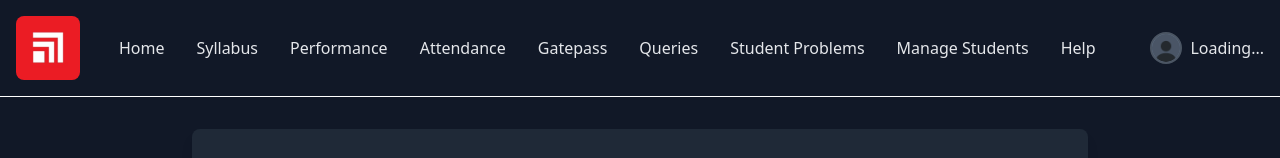
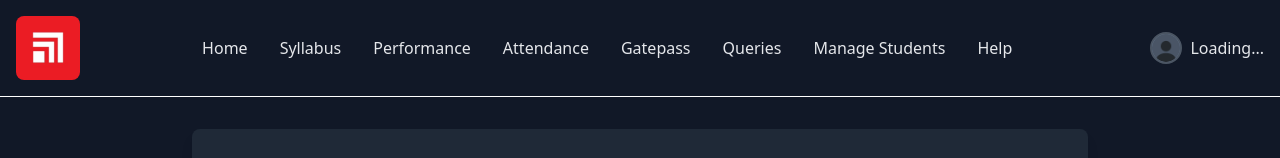
Before and after one commit to BowlPulp/Chitkara-Connect, a React (Vite) app in the folder client/: page /teacher/attendance in a window 1280 px wide. Shown: the top 158 px of the page. Built offline with nearby package versions, Linux system fonts and the light colour scheme; no server answers.

Commit message:
minor update

```diff
--- a/client/src/page/teacher/TeacherNavBar/TeacherNavBar.jsx
+++ b/client/src/page/teacher/TeacherNavBar/TeacherNavBar.jsx
@@ -88,7 +88,6 @@ const TeacherNavBar = () => {
           <Link to="/teacher/attendance" className="hover:text-[#EB1C24]">Attendance</Link>
           <Link to="/teacher/gatepass" className="hover:text-[#EB1C24]">Gatepass</Link>
           <Link to="/teacher/queries" className="hover:text-[#EB1C24]">Queries</Link>
-          <Link to="/teacher/problems" className="hover:text-[#EB1C24]">Student Problems</Link>
           <Link to="/teacher/manage" className="hover:text-[#EB1C24]">Manage Students</Link>
           <Link to="/teacher/help" className="hover:text-[#EB1C24]">Help</Link>
         </div>
@@ -149,7 +148,6 @@ const TeacherNavBar = () => {
           <Link to="/teacher/attendance" className="hover:text-[#EB1C24]">Attendance</Link>
           <Link to="/teacher/gatepass" className="hover:text-[#EB1C24]">Gatepass</Link>
           <Link to="/teacher/queries" className="hover:text-[#EB1C24]">Queries</Link>
-          <Link to="/teacher/problems" className="hover:text-[#EB1C24]">Student Problems</Link>
           <Link to="/teacher/manage" className="hover:text-[#EB1C24]">Manage Students</Link>
           <Link to="/teacher/help" className="hover:text-[#EB1C24]">Help</Link>
         </div>
```
